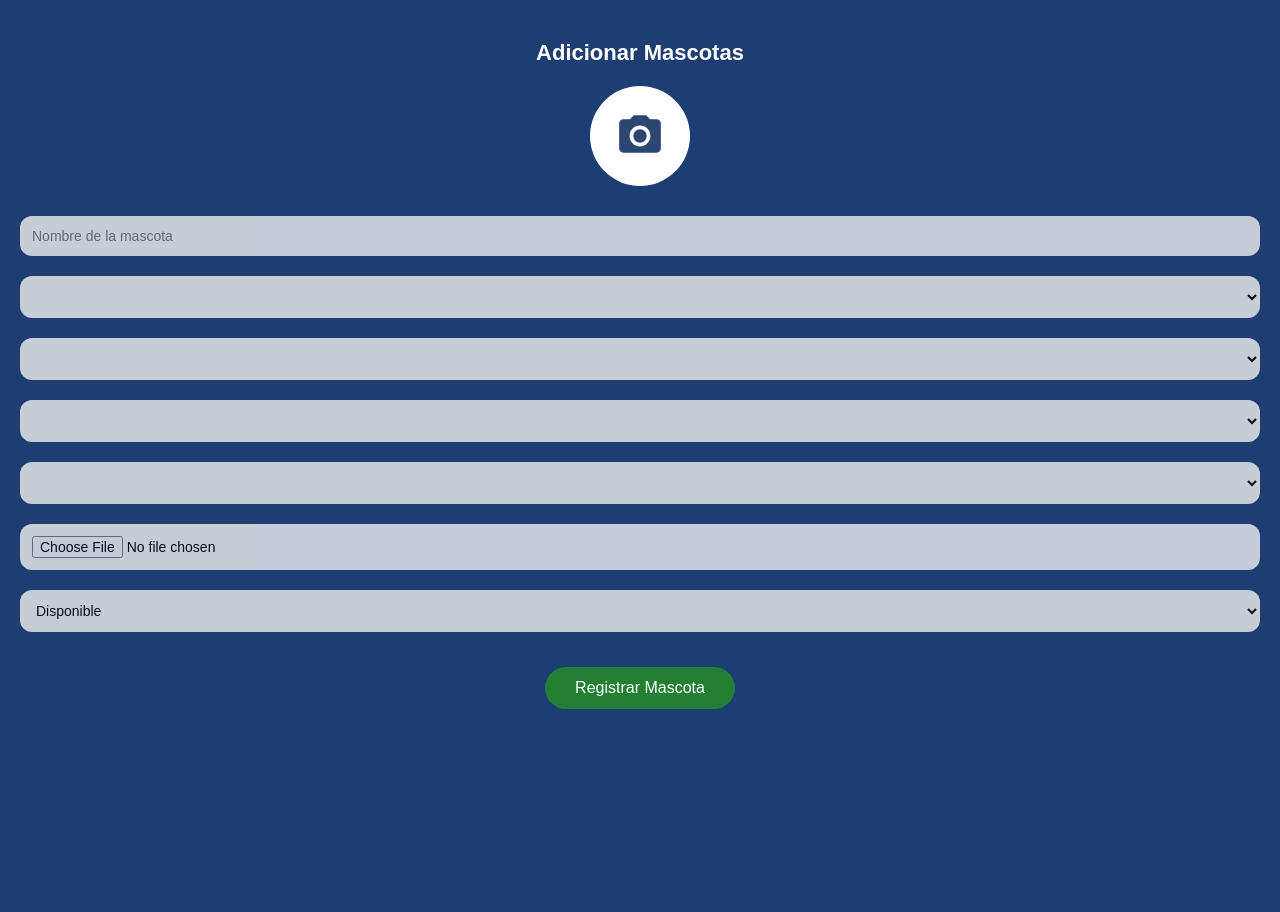
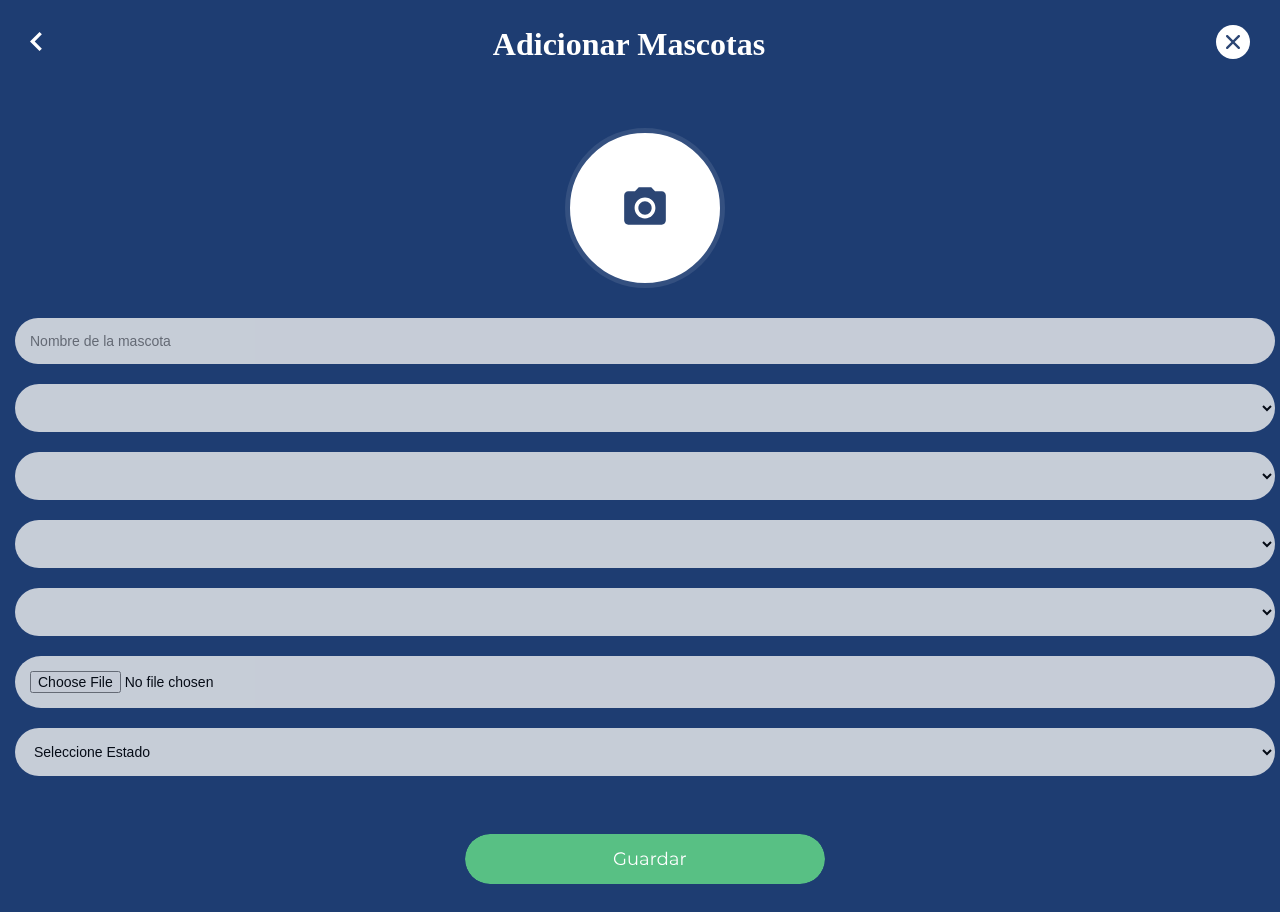
Before and after one commit to DilsonChimborazo/apiMascotas, a plain HTML site: page frontend/crearmascotas.html in a window 1280 px wide. Before the commit the page ends 800 px from the top, so only its background shows below. Drawn offline with Linux system fonts and the light colour scheme; no server answers.

Commit message:
crear listar finalizados

```diff
--- a/frontend/crearmascotas.html
+++ b/frontend/crearmascotas.html
@@ -3,10 +3,15 @@
 <head>
   <meta charset="UTF-8">
   <title>Gestión de Mascotas</title>
+  <script src="js/crearmascota.js"></script>
   <link rel="stylesheet" href="css/crearmascotas.css">
 </head>
 <body>
-  <h1>Adicionar Mascotas</h1>
+  <div class="header">
+    <a href="mascotasInicio.html" class="back"><img src="images/btn-back.svg" alt="Atras"></a>
+    <h1 class="title">Adicionar Mascotas</h1>
+    <a href="index.html" class="close"><img src="images/btn-close.svg" alt="Cerrar"></a>
+  </div>
 
   <form id="petForm">
     <input type="text" id="name" placeholder="Nombre de la mascota" required><br>
@@ -16,14 +21,17 @@
     <select id="gender" required></select>
     <select id="User" required></select>
 
-    <input type="file" id="photo" placeholder="URL de la foto"><br>
+    <input type="file" id="photo" placeholder="Seleccione una foto"><br>
     <select id="estado" required>
+      <option value="">Seleccione Estado</option>
       <option value="Disponible">Disponible</option>
       <option value="Adoptado">Adoptado</option>
     </select><br>
 
-    <button type="submit">Registrar Mascota</button>
+    <div class="button">
+      <a type="submit"><img src="images/btn-save.svg" alt=""></a>
+    </div>
   </form>
-  <script src="js/crearmascota.js"></script>
+
 </body>
 </html>
--- a/frontend/css/crearmascotas.css
+++ b/frontend/css/crearmascotas.css
@@ -1,21 +1,27 @@
-body {
-  margin: 0;
-  padding: 20px;
-  font-family: 'Arial', sans-serif;
+* {
+  margin: 5px;
+  padding: 0px;
   background-color: #1e3d72;
-  display: flex;
-  flex-direction: column;
-  align-items: center;
-  min-height: 100vh;
-  box-sizing: border-box;
 }
 
-h1 {
+.header {
+  position: relative;
+  display: flex;
+  align-items: center;
+  justify-content: space-between;
+  padding: 5px;
   color: white;
-  margin: 20px 0;
-  font-size: 22px;
-  text-align: center;
+  margin-bottom: 50px;
 }
+
+
+.title {
+  font-weight: bold;
+  color: white;
+  margin: 0;
+  pointer-events: none;
+}
+
 
 .form-container {
   width: 100%;
@@ -23,17 +29,16 @@ h1 {
   margin: 20px auto;
 }
 
-
 form#petForm {
   width: 100%;
 }
 
-
 form#petForm::before {
   content: "";
   display: block;
-  width: 100px;
-  height: 100px;
+  width: 150px;
+  height: 150px;
+  border: 5px solid #345080 ;
   margin: 0 auto 20px auto;
   border-radius: 50%;
   background-color: white;
@@ -43,14 +48,13 @@ form#petForm::before {
   background-size: 50px;
 }
 
-
-form#petForm input[type="text"],
-form#petForm input[type="file"],
+form#petForm input,
+form#petForm input,
 form#petForm select {
   margin: 10px 0;
-  padding: 12px;
+  padding: 15px;
   border: none;
-  border-radius: 12px;
+  border-radius: 50px;
   font-size: 14px;
   background-color: #f1f1f1;
   opacity: 0.8;
@@ -58,20 +62,11 @@ form#petForm select {
   box-sizing: border-box;
 }
 
-/* Botón de enviar */
-#petForm button[type="submit"] {
+
+#petForm .button a img {
+  border-radius: 50px;
+  text-align: center;
   display: block;
   margin: 25px auto 0 auto;
-  padding: 12px 30px;
-  background-color: #238033;
-  color: white;
-  border: none;
-  border-radius: 25px;
-  font-size: 16px;
   cursor: pointer;
-  transition: background-color 0.3s;
 }
-
-#petForm button[type="submit"]:hover {
-  background-color: #2ca044;
-}
--- a/frontend/js/crearmascota.js
+++ b/frontend/js/crearmascota.js
@@ -20,7 +20,15 @@ function fillSelect(selectId, data, label = "name") {
     return;
   }
 
-  select.innerHTML = '<option value="">Seleccione...</option>';
+  const placeholders = {
+    race: "Seleccione una raza",
+    category: "Seleccione una categoría",
+    gender: "Seleccione un género",
+    User: "Seleccione un usuario"
+  };
+
+  const placeholderText = placeholders[selectId] || "Seleccione";
+  select.innerHTML = `<option value="">${placeholderText}</option>`;
 
   if (!Array.isArray(data)) {
     console.error(`Datos para ${selectId} no son un array`);
@@ -34,6 +42,7 @@ function fillSelect(selectId, data, label = "name") {
     select.appendChild(option);
   });
 }
+
 
 // Cargar datos para los selects
 async function loadSelectData() {
@@ -123,11 +132,10 @@ function setupFormHandler() {
   });
 }
 
-// Inicialización
 function initializeApp() {
   try {
-    loadSelectData(); // Cargar datos para los selects
-    setupFormHandler(); // Configurar el formulario
+    loadSelectData();
+    setupFormHandler();
   } catch (error) {
     console.error("Error al inicializar la aplicación:", error);
     alert("Error al cargar la aplicación");
```
